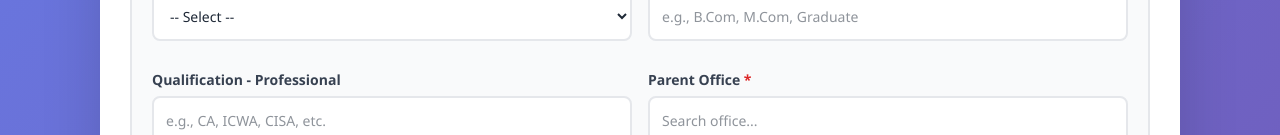
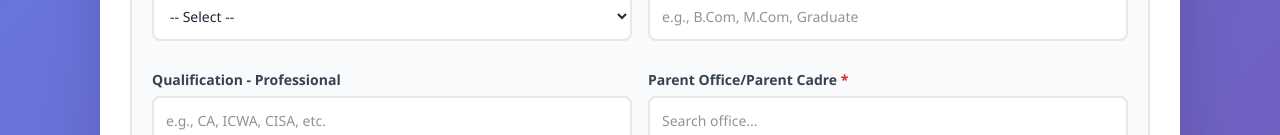
Before and after one commit to Deputation-IAAD/Deputation-Form, a plain HTML site: page index.html in a window 1280 px wide. Shown: the part 665-800 px from the top of the page. Drawn offline with nearby package versions, Linux system fonts and the light colour scheme.

```diff
--- a/index.html
+++ b/index.html
@@ -224,7 +224,7 @@
           <div><label class="req">Qualification - Educational</label><input type="text" id="qualEducational" placeholder="e.g., B.Com, M.Com, Graduate" required></div>
           <div><label>Qualification - Professional</label><input type="text" id="qualProfessional" placeholder="e.g., CA, ICWA, CISA, etc."></div>
           <div>
-            <label class="req">Parent Office</label>
+            <label class="req">Parent Office/Parent Cadre</label>
             <div class="search-select">
               <select id="parentOffice" required></select>
               <input type="text" class="ss-input" id="parentOffice_ss" placeholder="Search office...">
```
